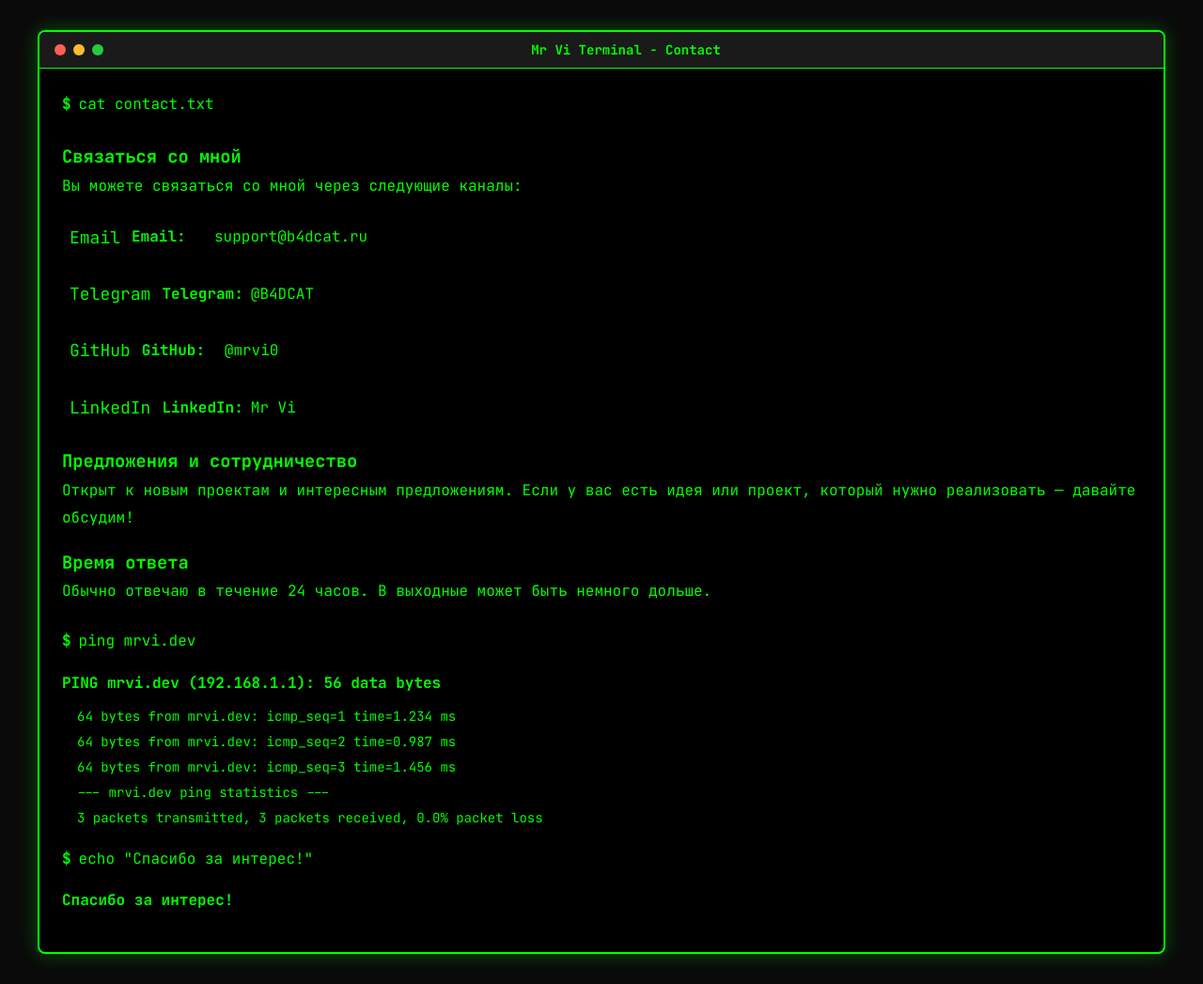
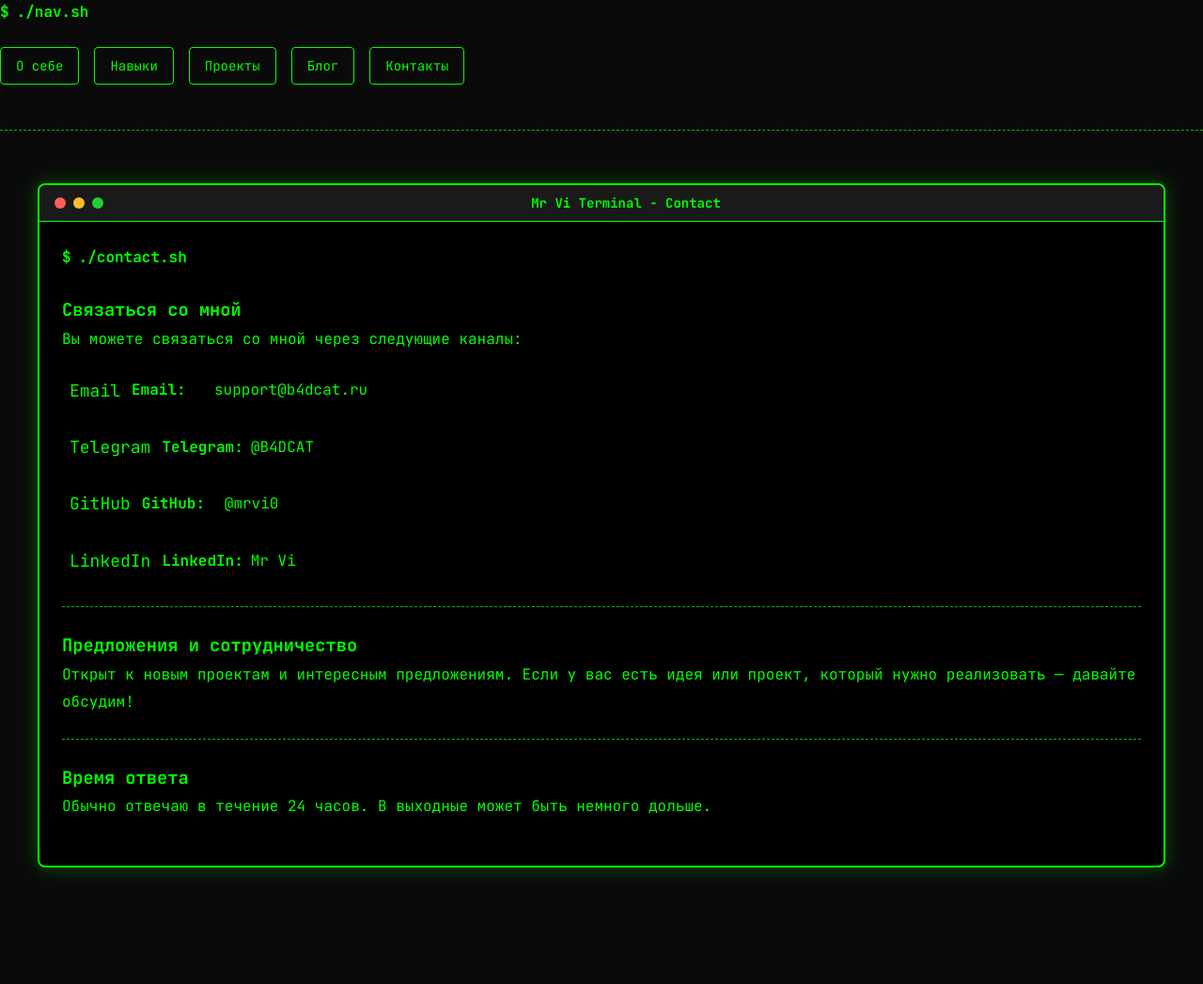
Before and after one commit to mrvi0/mrvi0.github.io, a Jekyll site: the page built from _pages/contact.md, in a window 1280 px wide. Shown: the whole page at 94% size. Built offline with Jekyll 4.4.1, drawn with Linux system fonts in a browser that asks for light colours; after the commit the page ends 955 px from its top, so only the background shows below that.

Commit message:
feat: add terminal navigation and block style to all pages
- Add terminal_nav.html include for navigation
- Add terminal command style to all main blocks
- Add <hr> and $ for logical separation
- Add styles for terminal-hr, terminal-line, terminal-output-nav
- Unify navigation and block structure across all pages

```diff
--- /dev/null
+++ b/_includes/terminal_nav.html
@@ -0,0 +1,12 @@
+<div class="terminal-line terminal-nav">
+    <span class="prompt">$</span>
+    <span class="command">./nav.sh</span>
+</div>
+<div class="terminal-output-nav">
+    <a href="/about/" class="nav-button">О себе</a>
+    <a href="/skills/" class="nav-button">Навыки</a>
+    <a href="/projects/" class="nav-button">Проекты</a>
+    <a href="/blog/" class="nav-button">Блог</a>
+    <a href="/contact/" class="nav-button">Контакты</a>
+</div>
+<hr class="terminal-hr">
--- a/_pages/contact.md
+++ b/_pages/contact.md
@@ -4,6 +4,8 @@ title: Контакты
 description: Связаться с Mr Vi
 keywords: Mr Vi, contact, telegram, github
 ---
+
+{% include terminal_nav.html %}
 
 <div class="terminal-container">
     <div class="terminal-header">
@@ -14,74 +16,47 @@ keywords: Mr Vi, contact, telegram, github
         </div>
         <div class="terminal-title">Mr Vi Terminal - Contact</div>
     </div>
-
     <div class="terminal-content">
         <div class="terminal-line">
             <span class="prompt">$</span>
-            <span class="command">cat contact.txt</span>
+            <span class="command">./contact.sh</span>
         </div>
-
         <div class="output">
             <div class="description">
                 <h3>Связаться со мной</h3>
                 <p>Вы можете связаться со мной через следующие каналы:</p>
-
                 <div class="contact-list">
                     <div class="contact-item">
                         <span class="contact-icon">Email</span>
                         <span class="contact-label">Email:</span>
                         <a href="mailto:support@b4dcat.ru" class="contact-link">support@b4dcat.ru</a>
                     </div>
-
                     <div class="contact-item">
                         <span class="contact-icon">Telegram</span>
                         <span class="contact-label">Telegram:</span>
                         <a href="https://t.me/B4DCAT" class="contact-link">@B4DCAT</a>
                     </div>
-
                     <div class="contact-item">
                         <span class="contact-icon">GitHub</span>
                         <span class="contact-label">GitHub:</span>
                         <a href="https://github.com/mrvi0" class="contact-link">@mrvi0</a>
                     </div>
-
                     <div class="contact-item">
                         <span class="contact-icon">LinkedIn</span>
                         <span class="contact-label">LinkedIn:</span>
                         <a href="#" class="contact-link">Mr Vi</a>
                     </div>
                 </div>
-
+            </div>
+            <hr class="terminal-hr">
+            <div class="description">
                 <h3>Предложения и сотрудничество</h3>
                 <p>Открыт к новым проектам и интересным предложениям. Если у вас есть идея или проект, который нужно реализовать — давайте обсудим!</p>
-
+            </div>
+            <hr class="terminal-hr">
+            <div class="description">
                 <h3>Время ответа</h3>
                 <p>Обычно отвечаю в течение 24 часов. В выходные может быть немного дольше.</p>
-            </div>
-
-            <div class="terminal-line">
-                <span class="prompt">$</span>
-                <span class="command">ping mrvi.dev</span>
-            </div>
-
-            <div class="output">
-                <span class="success">PING mrvi.dev (192.168.1.1): 56 data bytes</span>
-                <div class="ping-result">
-                    <div>64 bytes from mrvi.dev: icmp_seq=1 time=1.234 ms</div>
-                    <div>64 bytes from mrvi.dev: icmp_seq=2 time=0.987 ms</div>
-                    <div>64 bytes from mrvi.dev: icmp_seq=3 time=1.456 ms</div>
-                    <div>--- mrvi.dev ping statistics ---</div>
-                    <div>3 packets transmitted, 3 packets received, 0.0% packet loss</div>
-                </div>
-            </div>
-
-            <div class="terminal-line">
-                <span class="prompt">$</span>
-                <span class="command">echo "Спасибо за интерес!"</span>
-            </div>
-
-            <div class="output">
-                <span class="success">Спасибо за интерес!</span>
             </div>
         </div>
     </div>
--- a/assets/css/main.css
+++ b/assets/css/main.css
@@ -667,3 +667,54 @@ body {
         font-size: 8px;
     }
 }
+
+.terminal-hr {
+    border: none;
+    border-top: 1.5px dashed var(--border-color);
+    margin: var(--spacing-lg) 0;
+    opacity: 0.7;
+}
+
+.terminal-line {
+    display: flex;
+    align-items: center;
+    margin-bottom: var(--spacing-sm);
+    font-family: var(--font-code);
+}
+
+.terminal-line .prompt {
+    color: var(--text-color);
+    margin-right: 8px;
+    font-weight: bold;
+}
+
+.terminal-line .command {
+    color: var(--text-color);
+    font-family: var(--font-code);
+    font-weight: bold;
+}
+
+.terminal-output-nav {
+    margin: var(--spacing-md) 0 var(--spacing-lg) 0;
+    display: flex;
+    gap: var(--spacing-md);
+    flex-wrap: wrap;
+}
+
+.terminal-output-nav .nav-button {
+    color: var(--link-color);
+    text-decoration: none;
+    padding: 8px 16px;
+    border: 1.5px solid var(--terminal-border);
+    border-radius: 4px;
+    transition: all 0.3s ease;
+    font-family: var(--font-code);
+    font-size: 14px;
+    background: transparent;
+}
+
+.terminal-output-nav .nav-button:hover {
+    background: rgba(0, 255, 0, 0.1);
+    color: var(--link-hover-color);
+    border-color: var(--link-hover-color);
+}
```
Also changed, not shown: 404.html (+10 -39 lines), _pages/blog.md (+12 -19 lines), _pages/projects.md (+7 -23 lines), _pages/skills.md (+9 -17 lines).
